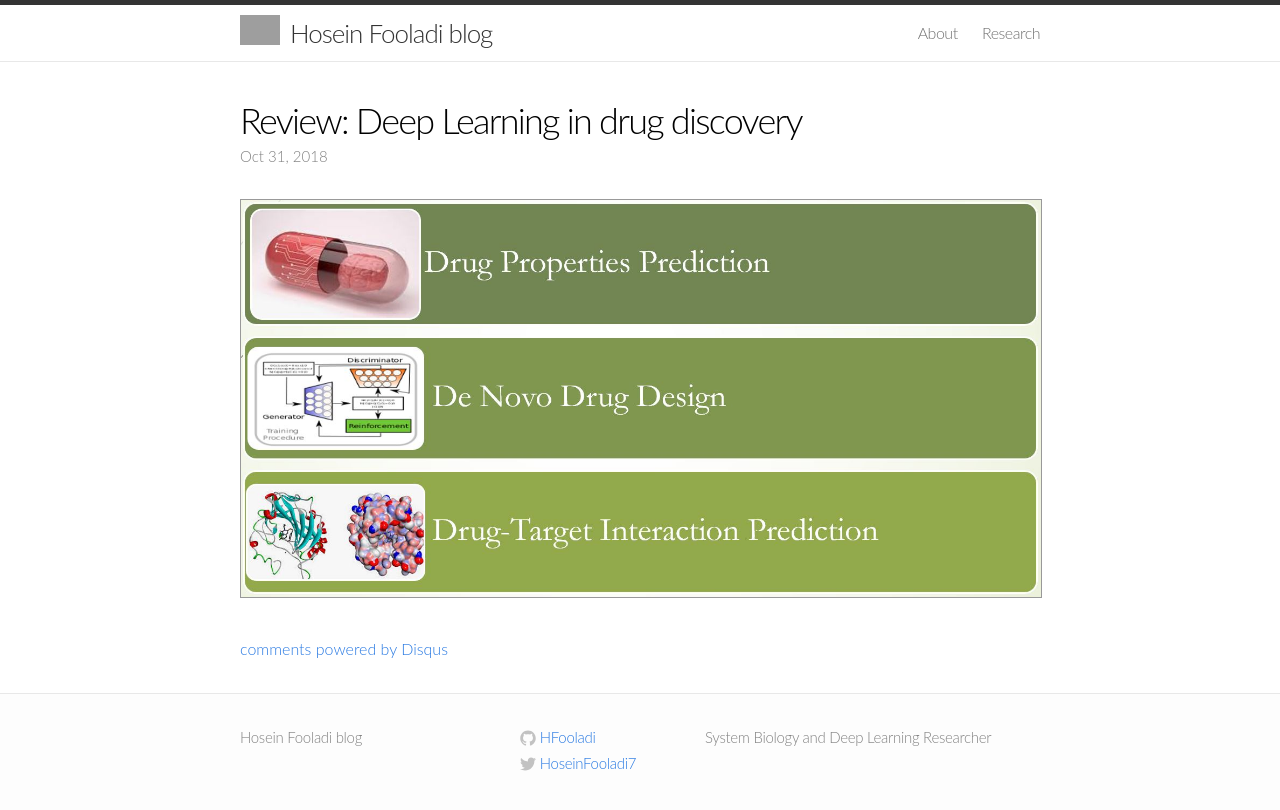
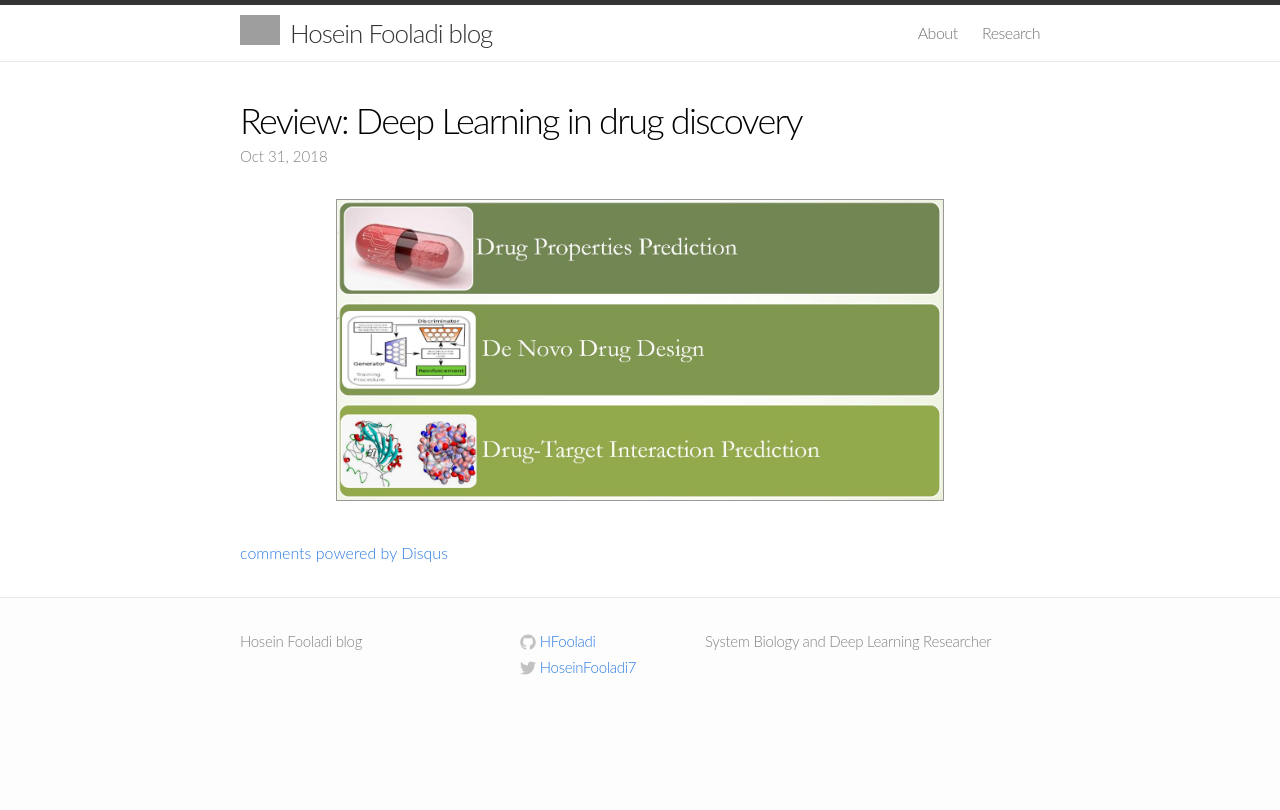
Before and after one commit to HFooladi/HFooladi.github.io, a Jekyll site: the page built from _posts/2018-10-31-Review_DL_Drug.md, in a window 1280 px wide. Shown: the top 810 px of the page. Built offline with Jekyll 4.4.1, drawn with Linux system fonts in a browser that asks for light colours; comment, search, counter and statistics services are not loaded; grey boxes are pictures that could not be loaded.

Commit message:
Update 2018-10-31-Review_DL_Drug.md

```diff
--- a/_posts/2018-10-31-Review_DL_Drug.md
+++ b/_posts/2018-10-31-Review_DL_Drug.md
@@ -9,5 +9,5 @@ mathjax: false
 
 
 <div class="imgcap">
-<img src="/assets/Review_DL_Drug/AI_Drug.JPG" height="50%">
+<img src="/assets/Review_DL_Drug/AI_Drug.JPG" height="300">
 </div>
```
